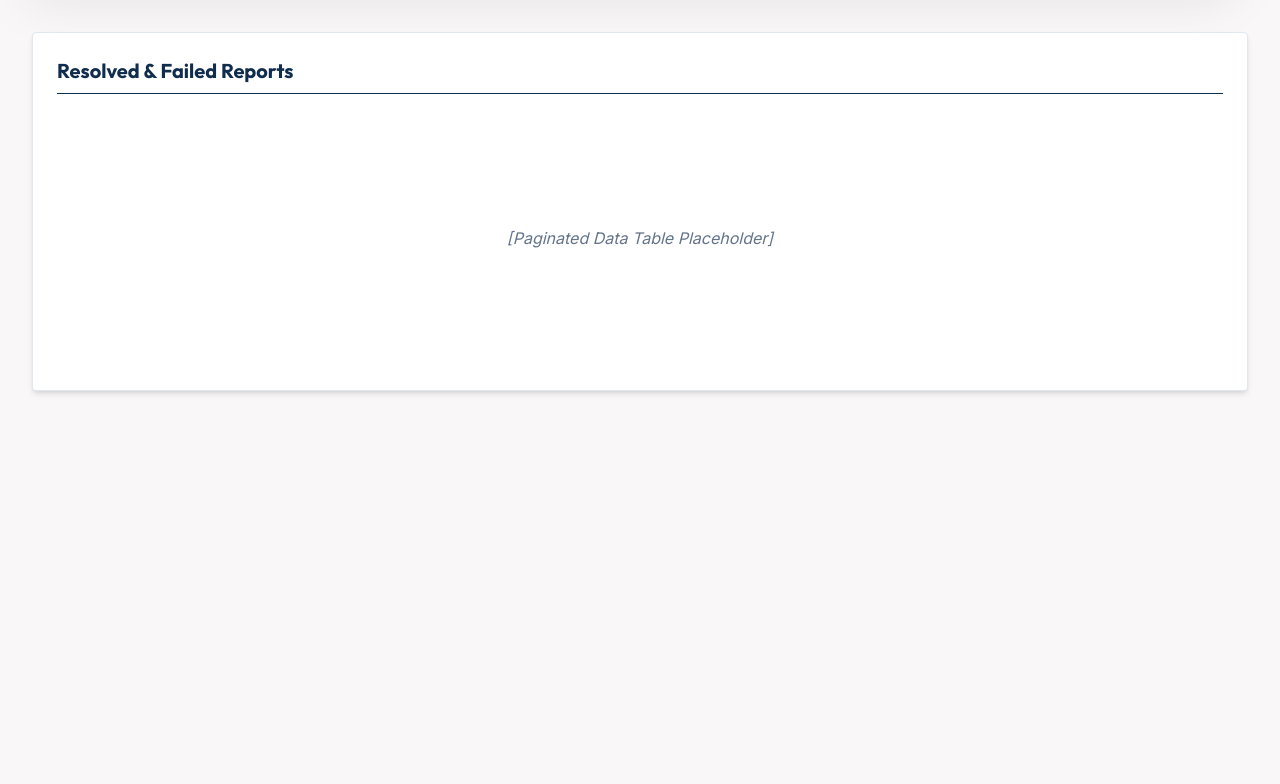
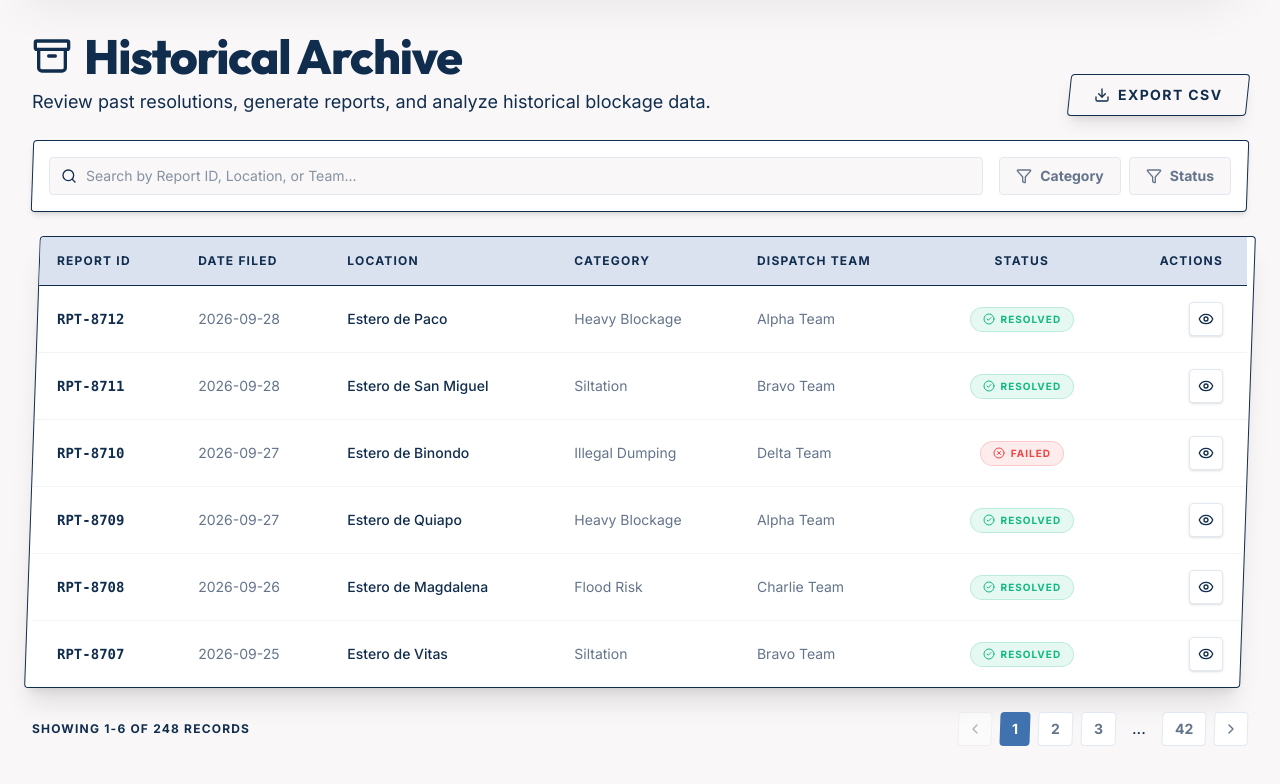
Before and after one commit to Goldenavs/esteRoute, a React (Vite) app in the folder frontend/: page /admin/archive in a window 1280 px wide. Shown: the top 784 px of the page. Built offline with nearby package versions, Linux system fonts and the light colour scheme.

Commit message:
feat: archive UI

```diff
--- a/frontend/src/pages/admin/HistoricalArchiveView.tsx
+++ b/frontend/src/pages/admin/HistoricalArchiveView.tsx
@@ -1,17 +1,139 @@
-
+import { Archive, Search, Filter, Download, ChevronLeft, ChevronRight, Eye, CheckCircle2, XCircle } from 'lucide-react';
 
 export default function HistoricalArchiveView() {
+
+  const archiveData = [
+    { id: 'RPT-8712', date: '2026-09-28', location: 'Estero de Paco', category: 'Heavy Blockage', status: 'RESOLVED', team: 'Alpha Team' },
+    { id: 'RPT-8711', date: '2026-09-28', location: 'Estero de San Miguel', category: 'Siltation', status: 'RESOLVED', team: 'Bravo Team' },
+    { id: 'RPT-8710', date: '2026-09-27', location: 'Estero de Binondo', category: 'Illegal Dumping', status: 'FAILED', team: 'Delta Team' },
+    { id: 'RPT-8709', date: '2026-09-27', location: 'Estero de Quiapo', category: 'Heavy Blockage', status: 'RESOLVED', team: 'Alpha Team' },
+    { id: 'RPT-8708', date: '2026-09-26', location: 'Estero de Magdalena', category: 'Flood Risk', status: 'RESOLVED', team: 'Charlie Team' },
+    { id: 'RPT-8707', date: '2026-09-25', location: 'Estero de Vitas', category: 'Siltation', status: 'RESOLVED', team: 'Bravo Team' },
+  ];
+
   return (
-    <div className="w-full">
+    <div className="w-full h-full flex flex-col pb-10">
 
-      <div className="w-full">
-        <div className="bg-surface border border-border-subtle text-text-primary p-6 rounded shadow-md">
-          <h2 className="text-xl font-bold mb-4 border-b pb-2">Resolved & Failed Reports</h2>
-          <div className="h-64 flex items-center justify-center text-text-secondary italic">
-            [Paginated Data Table Placeholder]
+      {/* Header section */}
+      <div className="mb-6 flex flex-col md:flex-row md:items-end justify-between gap-4">
+        <div>
+          <h1 className="text-3xl md:text-5xl font-heading font-black tracking-tight text-text-primary mb-2 flex items-center gap-3">
+            <Archive className="w-10 h-10 text-brand-secondary" />
+            Historical Archive
+          </h1>
+          <p className="text-text-muted text-sm md:text-lg">Review past resolutions, generate reports, and analyze historical blockage data.</p>
+        </div>
+
+        {/* Actions */}
+        <div className="flex items-center gap-4">
+          <button className="bg-brand-secondary/10 text-brand-secondary border border-brand-secondary/30 px-6 py-2.5 flex items-center gap-2 rounded-sm -skew-x-[6deg] hover:bg-brand-secondary hover:text-white transition-colors shadow-lg">
+            <Download className="w-4 h-4 skew-x-[6deg]" />
+            <span className="skew-x-[6deg] text-sm font-bold uppercase tracking-widest">Export CSV</span>
+          </button>
+        </div>
+      </div>
+
+      {/* Controls Bar */}
+      <div className="w-full bg-surface border border-border-strong p-4 rounded-sm shadow-md mb-6 flex flex-col md:flex-row gap-4 items-center -skew-x-[2deg]">
+        <div className="skew-x-[2deg] w-full flex flex-col md:flex-row gap-4">
+          {/* Search */}
+          <div className="flex-1 relative">
+            <Search className="w-4 h-4 absolute left-3 top-1/2 -translate-y-1/2 text-text-muted" />
+            <input
+              type="text"
+              placeholder="Search by Report ID, Location, or Team..."
+              className="w-full bg-app-bg border border-border-subtle rounded-sm py-2 pl-9 pr-4 text-sm focus:outline-none focus:border-brand-primary text-text-primary placeholder:text-text-muted"
+            />
+          </div>
+
+          {/* Filters */}
+          <div className="flex gap-2 w-full md:w-auto">
+            <button className="flex-1 md:flex-none bg-app-bg border border-border-subtle px-4 py-2 flex items-center justify-center gap-2 rounded-sm hover:border-brand-primary transition-colors text-sm font-bold text-text-secondary">
+              <Filter className="w-4 h-4" /> Category
+            </button>
+            <button className="flex-1 md:flex-none bg-app-bg border border-border-subtle px-4 py-2 flex items-center justify-center gap-2 rounded-sm hover:border-brand-primary transition-colors text-sm font-bold text-text-secondary">
+              <Filter className="w-4 h-4" /> Status
+            </button>
           </div>
         </div>
       </div>
+
+      {/* Data Table */}
+      <div className="w-full bg-surface border border-border-strong rounded-sm shadow-xl flex flex-col flex-1 -skew-x-[2deg] overflow-hidden">
+        <div className="skew-x-[2deg] h-full flex flex-col w-full overflow-x-auto">
+
+          <table className="w-full text-left border-collapse min-w-[800px]">
+            <thead>
+              <tr className="bg-surface-subtle border-b border-border-strong text-xs uppercase tracking-widest text-text-muted font-bold">
+                <th className="p-4 pl-6">Report ID</th>
+                <th className="p-4">Date Filed</th>
+                <th className="p-4">Location</th>
+                <th className="p-4">Category</th>
+                <th className="p-4">Dispatch Team</th>
+                <th className="p-4 text-center">Status</th>
+                <th className="p-4 pr-6 text-right">Actions</th>
+              </tr>
+            </thead>
+            <tbody className="divide-y divide-border-subtle/50">
+              {archiveData.map((row) => (
+                <tr key={row.id} className="hover:bg-app-bg/50 transition-colors group">
+                  <td className="p-4 pl-6 font-mono font-bold text-sm text-text-primary">{row.id}</td>
+                  <td className="p-4 text-sm text-text-secondary">{row.date}</td>
+                  <td className="p-4 text-sm text-text-primary font-medium">{row.location}</td>
+                  <td className="p-4 text-sm text-text-secondary">{row.category}</td>
+                  <td className="p-4 text-sm text-text-secondary">{row.team}</td>
+                  <td className="p-4 text-center">
+                    <span className={`inline-flex items-center gap-1.5 px-3 py-1 rounded-full text-[10px] font-bold uppercase tracking-widest ${
+                      row.status === 'RESOLVED'
+                        ? 'bg-semantic-success/10 text-semantic-success border border-semantic-success/20'
+                        : 'bg-semantic-urgent/10 text-semantic-urgent border border-semantic-urgent/20'
+                    }`}>
+                      {row.status === 'RESOLVED' ? <CheckCircle2 className="w-3 h-3" /> : <XCircle className="w-3 h-3" />}
+                      {row.status}
+                    </span>
+                  </td>
+                  <td className="p-4 pr-6 text-right">
+                    <button className="p-2 bg-surface border border-border-subtle rounded text-text-muted hover:text-brand-primary hover:border-brand-primary transition-all shadow-sm group-hover:bg-app-bg">
+                      <Eye className="w-4 h-4" />
+                    </button>
+                  </td>
+                </tr>
+              ))}
+            </tbody>
+          </table>
+
+        </div>
+      </div>
+
+      {/* Pagination */}
+      <div className="w-full mt-6 flex justify-between items-center -skew-x-[2deg]">
+        <span className="skew-x-[2deg] text-xs font-bold uppercase tracking-widest text-text-muted">Showing 1-6 of 248 records</span>
+
+        <div className="flex gap-2">
+          <button className="bg-surface border border-border-subtle p-2 rounded-sm hover:border-brand-primary transition-colors disabled:opacity-50 disabled:cursor-not-allowed text-text-secondary" disabled>
+            <ChevronLeft className="w-4 h-4 skew-x-[2deg]" />
+          </button>
+
+          <button className="bg-brand-primary text-white px-3 py-1 text-sm font-bold rounded-sm">
+            <span className="skew-x-[2deg] block">1</span>
+          </button>
+          <button className="bg-surface border border-border-subtle hover:bg-surface-subtle px-3 py-1 text-sm font-bold text-text-secondary rounded-sm transition-colors">
+            <span className="skew-x-[2deg] block">2</span>
+          </button>
+          <button className="bg-surface border border-border-subtle hover:bg-surface-subtle px-3 py-1 text-sm font-bold text-text-secondary rounded-sm transition-colors">
+            <span className="skew-x-[2deg] block">3</span>
+          </button>
+          <span className="px-2 py-1 text-text-muted skew-x-[2deg]">...</span>
+          <button className="bg-surface border border-border-subtle hover:bg-surface-subtle px-3 py-1 text-sm font-bold text-text-secondary rounded-sm transition-colors">
+            <span className="skew-x-[2deg] block">42</span>
+          </button>
+
+          <button className="bg-surface border border-border-subtle p-2 rounded-sm hover:border-brand-primary transition-colors text-text-secondary">
+            <ChevronRight className="w-4 h-4 skew-x-[2deg]" />
+          </button>
+        </div>
+      </div>
+
     </div>
   )
 }
--- a/frontend/src/pages/admin/LGUAnalyticsOverview.tsx
+++ b/frontend/src/pages/admin/LGUAnalyticsOverview.tsx
@@ -1,6 +1,4 @@
 import { BarChart3, TrendingUp, Clock, AlertTriangle, CheckCircle, Calendar, Map } from 'lucide-react';
-import { clsx } from 'clsx';
-import { twMerge } from 'tailwind-merge';
 
 export default function LGUAnalyticsOverview() {
 
--- a/frontend/src/pages/admin/MainCommandDashboard.tsx
+++ b/frontend/src/pages/admin/MainCommandDashboard.tsx
@@ -1,7 +1,7 @@
 import { MapContainer, TileLayer, Marker, Popup, ZoomControl } from 'react-leaflet';
 import 'leaflet/dist/leaflet.css';
 import L from 'leaflet';
-import { AlertCircle, Clock, CheckCircle2, Navigation, ArrowRight, Filter, ShieldAlert, Truck, Info, MapPin } from 'lucide-react';
+import { Clock, Navigation, ArrowRight, Filter, ShieldAlert, Truck, MapPin } from 'lucide-react';
 
 // Custom Map Marker Icon
 const criticalIcon = new L.Icon({
```
